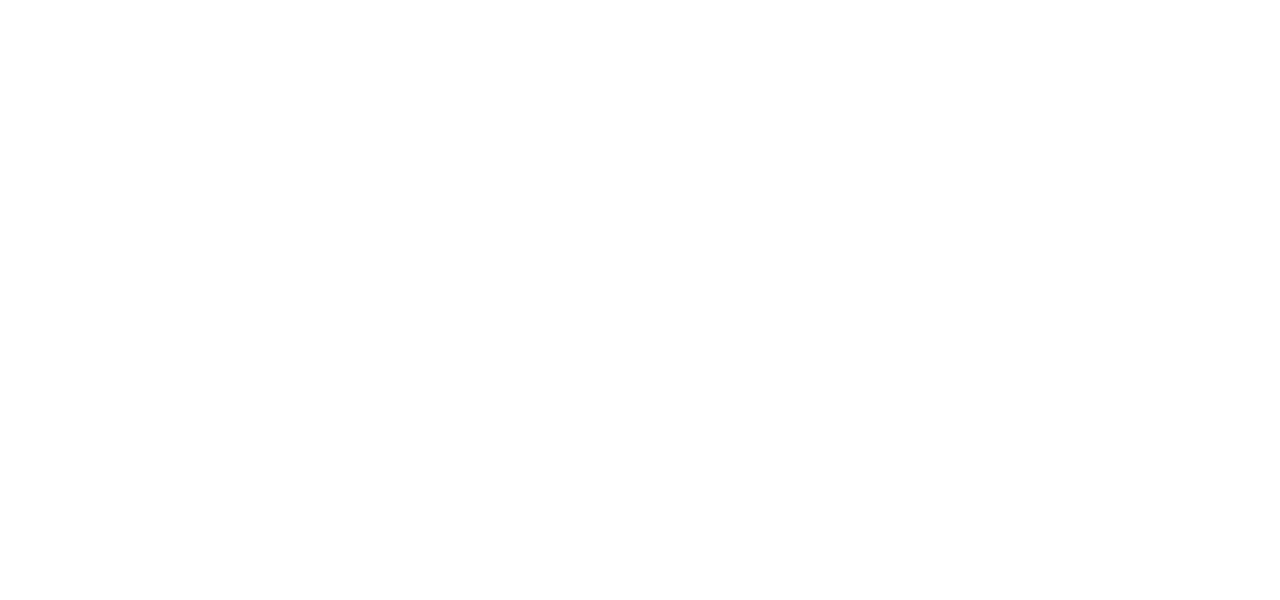
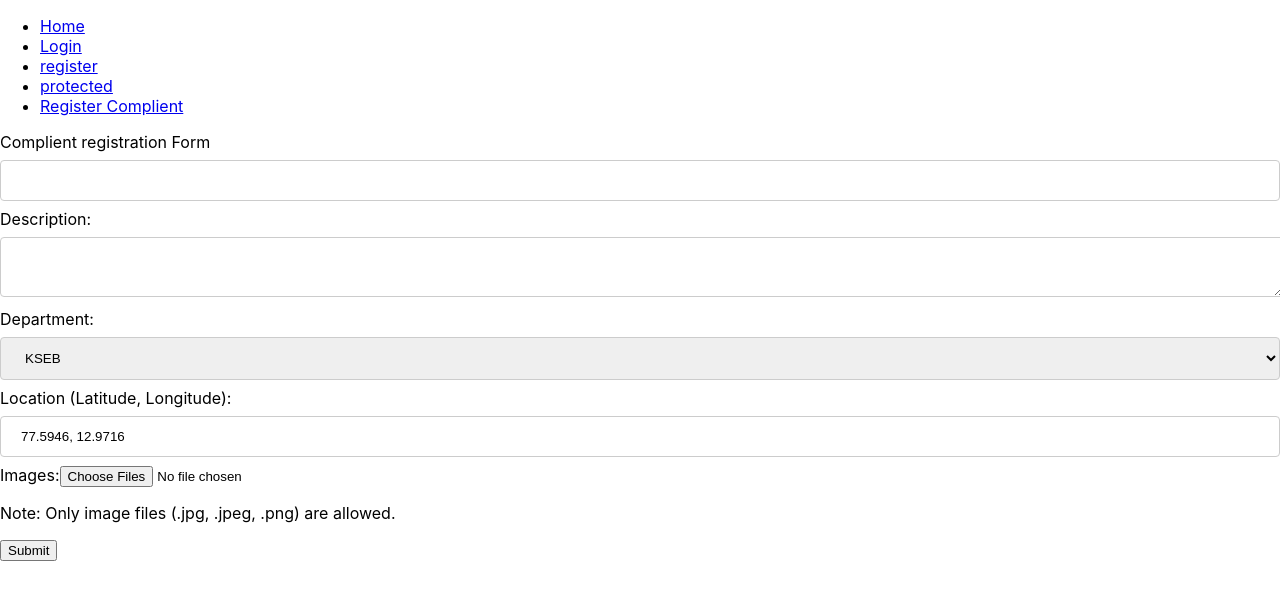
Before and after one commit to muhammedshebinva/Electricity-Online-Complaint-Registration-and-Management-system, a React (Create React App) app in the folder client/: page /complient in a window 1280 px wide. Before the commit this address had no page. Shown: the top 600 px of the page. Built offline with nearby package versions, Linux system fonts and the light colour scheme.

Commit message:
added page to create complient

```diff
--- a/client/package.json
+++ b/client/package.json
@@ -3,10 +3,15 @@
   "version": "0.1.0",
   "private": true,
   "dependencies": {
+    "@emotion/react": "^11.13.0",
+    "@emotion/styled": "^11.13.0",
+    "@mui/material": "^5.16.6",
     "@testing-library/jest-dom": "^5.17.0",
     "@testing-library/react": "^13.4.0",
     "@testing-library/user-event": "^13.5.0",
     "axios": "^1.7.3",
+    "google-map-react": "^2.2.1",
+    "leaflet": "^1.9.4",
     "react": "^18.3.1",
     "react-dom": "^18.3.1",
     "react-router-dom": "^6.26.0",
--- a/client/src/App.css
+++ b/client/src/App.css
@@ -1,38 +1,43 @@
-.App {
-  text-align: center;
-}
+.register-form{
+  input[type=text], select {
+    width: 100%;
+    padding: 12px 20px;
+    margin: 8px 0;
+    display: inline-block;
+    border: 1px solid #ccc;
+    border-radius: 4px;
+    box-sizing: border-box;
+  }
 
-.App-logo {
-  height: 40vmin;
-  pointer-events: none;
-}
+  textarea{
+    width: 97%;
 
-@media (prefers-reduced-motion: no-preference) {
-  .App-logo {
-    animation: App-logo-spin infinite 20s linear;
+    color: rgb(0, 0, 0);
+    padding: 14px 20px;
+    margin: 8px 0;
+    border: 1px solid #ccc;
+
+    border-radius: 4px;
+
+  }
+  input [type=submit] {
+    width: 100%;
+    background-color: #4CAF50;
+    color: white;
+    padding: 14px 20px;
+    margin: 8px 0;
+    border: none;
+    border-radius: 4px;
+    cursor: pointer;
+  }
+
+  input [type=submit]:hover {
+    background-color: #45a049;
+  }
+
+  div {
+    border-radius: 5px;
+    background-color: #f2f2f2;
+    padding: 20px;
   }
 }
-
-.App-header {
-  background-color: #282c34;
-  min-height: 100vh;
-  display: flex;
-  flex-direction: column;
-  align-items: center;
-  justify-content: center;
-  font-size: calc(10px + 2vmin);
-  color: white;
-}
-
-.App-link {
-  color: #61dafb;
-}
-
-@keyframes App-logo-spin {
-  from {
-    transform: rotate(0deg);
-  }
-  to {
-    transform: rotate(360deg);
-  }
-}
--- a/client/src/App.js
+++ b/client/src/App.js
@@ -10,6 +10,7 @@ import { UserContextProvider } from './provider/userContext';
 import { AuthContextProvider } from './provider/authContext';
 
 import UserProfile from './pages/UserProfile';
+import ComplientRegister from './pages/ComplientRegister';
 
 const App = () => {
     return (
@@ -22,6 +23,7 @@ const App = () => {
                     <Route path="/register" element={<Registration/>} />
                     <Route path="/protected" element={<Users />} />
                     <Route path='/profile' element={<UserProfile/>}/>
+                    <Route path='/complient' element= {<ComplientRegister/>}/>
                     </Route>
                 </Routes>
             </Router>
--- a/client/src/components/Nav.js
+++ b/client/src/components/Nav.js
@@ -39,6 +39,9 @@ function Nav() {
              <button onClick={handleLogout}>logout</button>
           </li>
         }
+        <li>
+        <Link to='/complient'>Register Complient</Link>
+        </li>
         </ul>
       </nav>
       </div>
--- /dev/null
+++ b/client/src/pages/ComplientRegister.jsx
@@ -0,0 +1,115 @@
+import React, { useState, useRef, useContext } from 'react';
+import { MapContainer, TileLayer, Marker, Popup } from 'leaflet'; // Import Leaflet components
+import '../App.css';
+import AuthContext from '../provider/authContext';
+import { createComplaint } from '../utils/userApi'
+const ComplientRegister = () => {
+
+  const {token} = useContext(AuthContext)
+
+  const [formData, setFormData] = useState({
+    title: '',
+    description: '',
+    department: 'KSEB', // Set default department
+    location: {
+      type: 'Point',
+      coordinates: [77.5946, 12.9716], // Example coordinates
+    },
+    images: [],
+  });
+
+
+  const handleChange = (event) => {
+    const { name, value, files } = event.target;
+    setFormData((prevData) => ({
+      ...prevData,
+      [name]: name === 'images' ? files : value,
+    }));
+  };
+
+  const handleSubmit = async (event) => {
+    event.preventDefault();
+    // Implement form submission logic here
+    // For example, send data to an API using fetch or Axios
+    try{
+        const response = await createComplaint(formData, token);
+        console.log(response)
+        alert("Complient Submitted")
+
+    }catch(error){
+        console.log('register complient Error', error)
+        alert('Complient Registration failed. Please try again.');
+    }
+
+    console.log('Form submitted:', formData);
+  };
+
+  return (
+    <div className='register-form'>
+
+    <form onSubmit={handleSubmit} >
+      {/* Title */}
+      <label htmlFor="title">Complient registration Form</label>
+      <input
+        type="text"
+        id="title"
+        name="title"
+        value={formData.title}
+        onChange={handleChange}
+        required
+      />
+
+      {/* Description */}
+      <label htmlFor="description">Description:</label>
+      <textarea
+        id="description"
+        name="description"
+        value={formData.description}
+        onChange={handleChange}
+        required
+      />
+
+      {/* Department (dropdown or static select) */}
+      <label htmlFor="department">Department:</label>
+
+      <select id="department" name="department" value={formData.department} onChange={handleChange}>
+        <option value="KSEB">KSEB</option>
+        <option value="WATER">WATER</option>
+      </select>
+
+
+          {/* Location (hidden or read-only input) - Consider user interaction */}
+          <label htmlFor="location">Location (Latitude, Longitude):</label>
+          <input
+            type="text"
+            id="location"
+            name="location"
+            value={`${formData.location.coordinates[0]}, ${formData.location.coordinates[1]}`}
+            readOnly // Or hidden based on use case
+          />
+
+      {/* You might want to provide a map selection or user input for location */}
+
+      {/* Images (multiple file input) */}
+      <label htmlFor="images">Images:</label>
+      <input
+        type="file"
+        id="images"
+        name="images"
+        multiple
+        onChange={handleChange}
+      />
+      <p>Note: Only image files (.jpg, .jpeg, .png) are allowed.</p>
+
+      <button type="submit">Submit</button>
+    </form>
+
+
+
+
+</div>
+
+  );
+};
+
+export default ComplientRegister;
--- a/client/src/utils/api.js
+++ b/client/src/utils/api.js
@@ -25,4 +25,5 @@ export const getUsers = async (token) => {
     return response.data;
 };
 
+
 export default api;
--- a/client/src/utils/userApi.js
+++ b/client/src/utils/userApi.js
@@ -112,14 +112,19 @@ export const getUserProfile = async (token) =>{
 
 
 
-export const createComplaint = async (formData) => {
+export const createComplaint = async (formData,token) => {
   try {
-    const response = await fetchWithToken(`${BASE_URL}/complaints`, {
+    const response = await fetch(`${BASE_URL}/complaints`, {
       method: 'POST',
+      headers: {
+        'Content-Type': 'application/json',
+        'authorization': `Bearer ${token}`,
+      },
       body: JSON.stringify(formData),
     });
 
     if (!response.ok) {
+      console.log(response)
       throw new Error('Failed to create complaint');
     }
 
```
Also changed, not shown: 2 other files (tests, documents, lock files or other folders).
